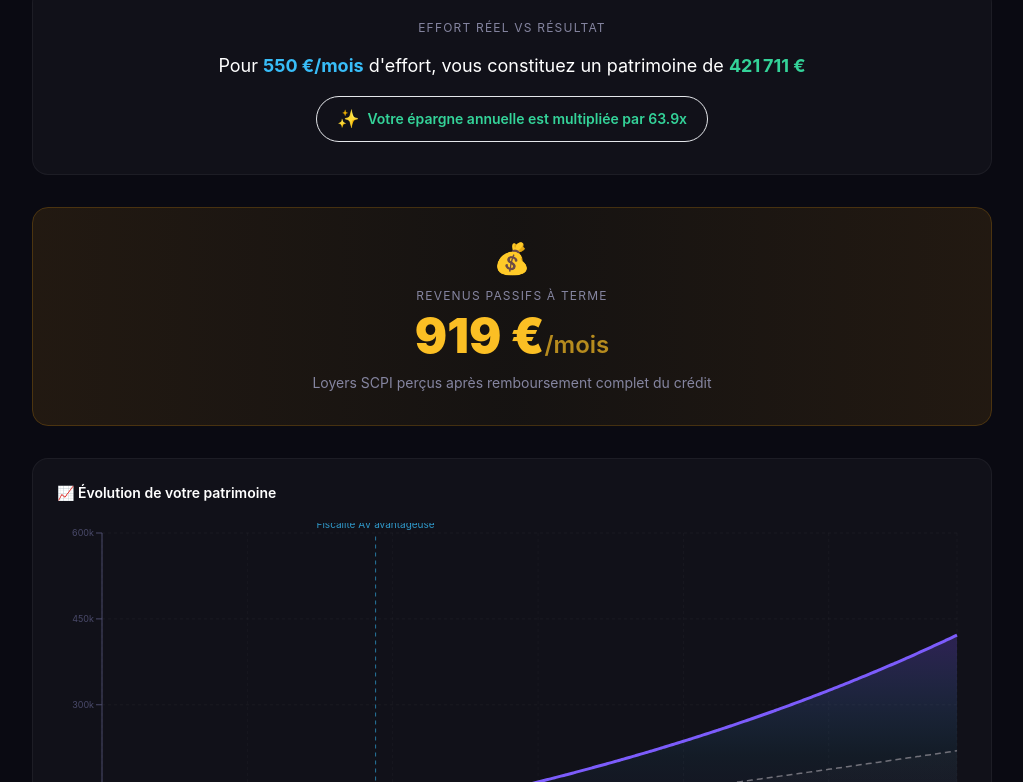
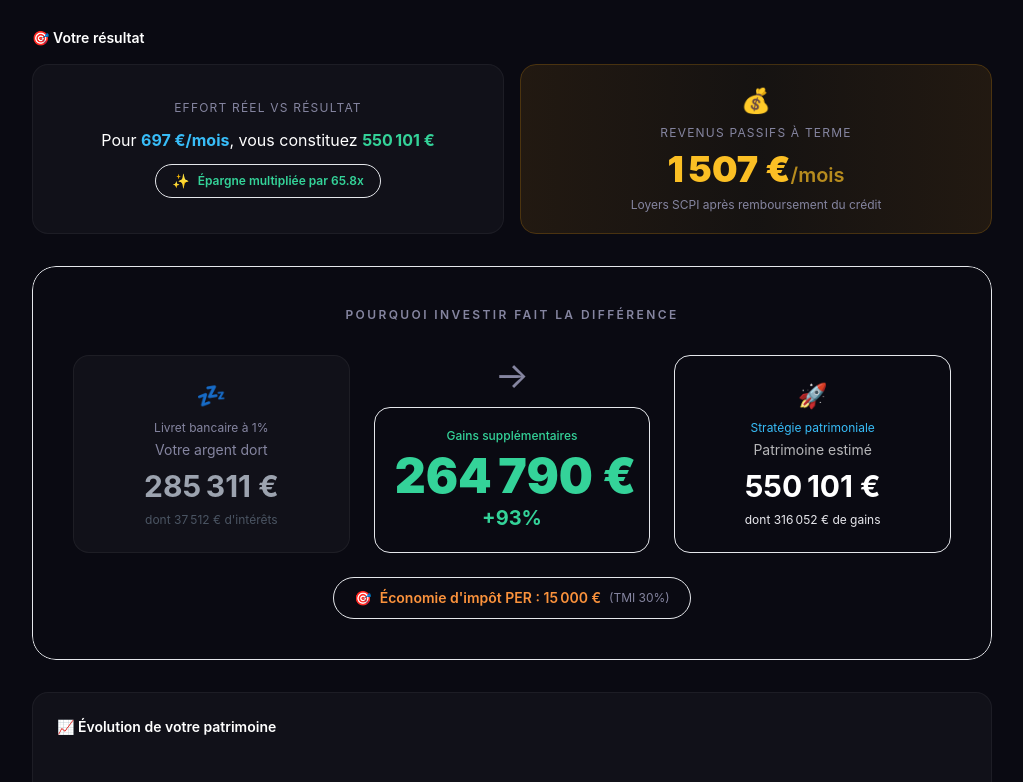
Before and after one commit to louminod/simulateur-patrimoine, a Next.js app: page / in a window 1280 px wide. Shown: the part 1678-2460 px from the top of the page, without its empty margins (128-1151 px from the left). Built offline with nearby package versions, Linux system fonts and the light colour scheme.

Commit message:
ux: SCPI credit default on, fix chart, compact layout

```diff
--- a/src/app/page.tsx
+++ b/src/app/page.tsx
@@ -14,8 +14,7 @@ import { ComparisonBlock } from "@/components/ComparisonBlock";
 import { PatrimoineChart } from "@/components/PatrimoineChart";
 import { RecapTable } from "@/components/RecapTable";
 import { ShareButton } from "@/components/ShareButton";
-import { PassiveIncome } from "@/components/PassiveIncome";
-import { EffortSummary } from "@/components/EffortSummary";
+import { ResultSummary } from "@/components/ResultSummary";
 
 export default function Home() {
   const [years, setYears] = useState(25);
@@ -68,9 +67,8 @@ export default function Home() {
 
       {scpiCredit.enabled && <SCPICreditDetail config={scpiCredit} years={years} />}
 
+      <ResultSummary monthlyEffort={monthlyEffort} totalFinal={results.totalFinal} monthlyIncome={passiveIncome} />
       <ComparisonBlock results={results} perEnabled={per.enabled} perTmi={per.tmi} />
-      <EffortSummary monthlyEffort={monthlyEffort} totalFinal={results.totalFinal} />
-      <PassiveIncome monthlyIncome={passiveIncome} />
       <PatrimoineChart
         chartData={results.chartData}
         years={years}
--- a/src/components/PatrimoineChart.tsx
+++ b/src/components/PatrimoineChart.tsx
@@ -21,7 +21,7 @@ function PatrimoineChartInner({ chartData, years, milestones = [] }: PatrimoineC
         <h2 className="text-sm font-semibold mb-5 text-white">📈 Évolution de votre patrimoine</h2>
         <div className="h-[250px] md:h-[400px]">
           <ResponsiveContainer width="100%" height="100%">
-            <AreaChart data={chartData} margin={{ top: 10, right: 10, left: 0, bottom: 0 }}>
+            <AreaChart data={chartData} margin={{ top: 40, right: 10, left: 0, bottom: 0 }}>
               <defs>
                 <linearGradient id="gStrategy" x1="0" y1="0" x2="0" y2="1">
                   <stop offset="5%" stopColor="#7c5cfc" stopOpacity={0.4} />
@@ -41,7 +41,7 @@ function PatrimoineChartInner({ chartData, years, milestones = [] }: PatrimoineC
               <YAxis stroke="#4a4a6a" fontSize={10} tick={{ fontSize: 9 }}
                 className="text-[9px] md:text-[11px]"
                 tickFormatter={(v: number) => v >= 1000000 ? `${(v / 1000000).toFixed(1)}M` : `${(v / 1000).toFixed(0)}k`}
-                width={45} />
+                width={45} domain={[0, (dataMax: number) => Math.ceil(dataMax * 1.1)]} />
               <RTooltip contentStyle={{ background: "#16161f", border: "1px solid rgba(255,255,255,0.08)", borderRadius: "12px", fontSize: "12px" }}
                 formatter={(value: unknown) => fmt(Number(value))}
                 labelFormatter={(m: unknown) => `Année ${(Number(m) / 12).toFixed(1)}`} />
--- /dev/null
+++ b/src/components/ResultSummary.tsx
@@ -0,0 +1,58 @@
+"use client";
+
+import { memo } from "react";
+import { fmt } from "@/lib/formatters";
+
+interface ResultSummaryProps {
+  monthlyEffort: number;
+  totalFinal: number;
+  monthlyIncome: number;
+}
+
+function ResultSummaryInner({ monthlyEffort, totalFinal, monthlyIncome }: ResultSummaryProps) {
+  if (monthlyEffort <= 0 && monthlyIncome <= 0) return null;
+  const ratio = totalFinal / (monthlyEffort > 0 ? monthlyEffort * 12 : 1);
+
+  return (
+    <section className="mb-8">
+      <h2 className="text-sm font-semibold text-white mb-4">🎯 Votre résultat</h2>
+      <div className="grid md:grid-cols-2 gap-4">
+        {/* Effort réel vs résultat */}
+        {monthlyEffort > 0 && (
+          <div className="bg-[var(--card)] rounded-2xl border border-white/5 p-5 text-center flex flex-col justify-center">
+            <p className="text-xs text-[var(--muted)] uppercase tracking-widest mb-3">Effort réel vs résultat</p>
+            <p className="text-white text-sm md:text-base leading-relaxed">
+              Pour <span className="font-bold text-[var(--accent2)]">{fmt(Math.round(monthlyEffort))}/mois</span>,
+              vous constituez <span className="font-bold text-[var(--green)]">{fmt(Math.round(totalFinal))}</span>
+            </p>
+            <div className="mt-3 inline-flex items-center justify-center gap-2 bg-[var(--green)]/10 border border-[var(--green)]/20 rounded-full px-4 py-1.5 mx-auto">
+              <span className="text-sm">✨</span>
+              <span className="text-[var(--green)] font-semibold text-xs">
+                Épargne multipliée par {ratio.toFixed(1)}x
+              </span>
+            </div>
+          </div>
+        )}
+
+        {/* Revenus passifs */}
+        {monthlyIncome > 0 && (
+          <div className="relative rounded-2xl overflow-hidden">
+            <div className="absolute inset-0 bg-gradient-to-r from-amber-500/10 via-yellow-500/5 to-amber-500/10" />
+            <div className="relative border border-amber-500/20 rounded-2xl p-5 text-center flex flex-col justify-center h-full">
+              <p className="text-2xl mb-2">💰</p>
+              <p className="text-xs text-[var(--muted)] uppercase tracking-widest mb-2">Revenus passifs à terme</p>
+              <p className="text-2xl md:text-4xl font-black text-amber-400">
+                {fmt(Math.round(monthlyIncome))}<span className="text-base md:text-xl font-semibold text-amber-400/70">/mois</span>
+              </p>
+              <p className="text-xs text-[var(--muted)] mt-2">
+                Loyers SCPI après remboursement du crédit
+              </p>
+            </div>
+          </div>
+        )}
+      </div>
+    </section>
+  );
+}
+
+export const ResultSummary = memo(ResultSummaryInner);
--- a/src/lib/constants.ts
+++ b/src/lib/constants.ts
@@ -12,7 +12,7 @@ export const defaultSCPI: EnvelopeConfig = {
 };
 
 export const defaultSCPICredit: SCPICreditConfig = {
-  enabled: false, loanAmount: 100000, downPayment: 0, interestRate: 5.35, loanYears: 25, rate: 5.5, entryFees: 10,
+  enabled: true, loanAmount: 100000, downPayment: 0, interestRate: 5.35, loanYears: 25, rate: 5.5, entryFees: 10,
 };
 
 export const defaultAV: EnvelopeConfig = {
```
